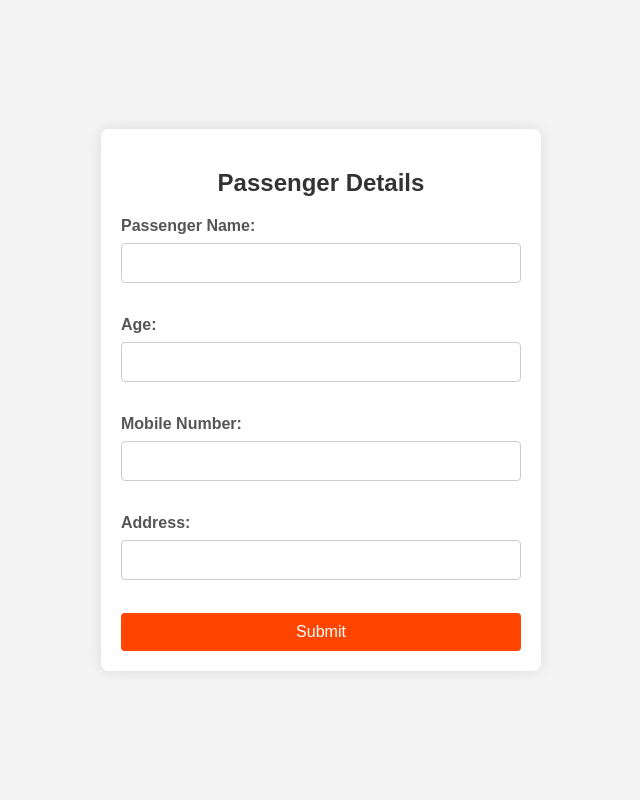
After one commit to Sivaak11/BusBooking, a Java web app: page /bookSeat.jsp in a window 1280 px wide. The commit adds this page. Shown: the whole page, without its empty margins (319-959 px from the left). Run offline with Tomcat 11, a stand-in JSP engine, Linux system fonts and the light colour scheme.

Commit message:
almost over

```diff
--- a/BusBooking/src/main/java/com/vast/dao/IBusDao.java
+++ b/BusBooking/src/main/java/com/vast/dao/IBusDao.java
@@ -11,6 +11,6 @@ public interface IBusDao {
 	List<Bus> findBuses(String departure, String arrival) throws NotFoundException  ;
 
 
-	List<Seats> getAvailableSeats(String busNumber) throws NotFoundException, SQLException;
+	List<Seats> getAvailableSeats(String busNumber) throws NotFoundException;
 
 }
--- a/BusBooking/src/main/webapp/WEB-INF/action.xml
+++ b/BusBooking/src/main/webapp/WEB-INF/action.xml
@@ -1,4 +1,5 @@
 <?xml version="1.0"?>
 <actions>
 	<action uri="/findbus" class="com.vast.web.FindBuses" />
+	<action uri="/viewSeat" class="com.vast.web.SeatAvailable" />
 </actions>
--- a/BusBooking/src/main/webapp/WEB-INF/web.xml
+++ b/BusBooking/src/main/webapp/WEB-INF/web.xml
@@ -20,6 +20,7 @@
 	<servlet-mapping>
 		<servlet-name>showbus</servlet-name>
 		<url-pattern>/findbus</url-pattern>
+		<url-pattern>/viewSeat</url-pattern>
 	</servlet-mapping>
 
 </web-app>
--- /dev/null
+++ b/BusBooking/src/main/webapp/bookSeat.jsp
@@ -0,0 +1,28 @@
+<!DOCTYPE html>
+<html lang="en">
+<head>
+    <meta charset="UTF-8">
+    <meta name="viewport" content="width=device-width, initial-scale=1.0">
+    <title>Passenger Details</title>
+    <link rel="stylesheet" href="style.css">
+</head>
+<body>
+
+    <form method="post">
+        <h2>Passenger Details</h2>
+        <label for="name">Passenger Name:</label>
+        <input type="text" id="name" name="name"><br><br>
+
+        <label for="age">Age:</label>
+        <input type="number" id="age" name="age"  min="2" ><br><br>
+
+        <label for="mobile">Mobile Number:</label>
+        <input type="tel" id="mobile" name="mobile" pattern="[0-9]{10}"><br><br>
+
+        <label for="address">Address:</label>
+        <input type="text" id="address" name="address" ><br><br>
+
+        <button type="submit">Submit</button>
+    </form>
+</body>
+</html>
--- /dev/null
+++ b/BusBooking/src/main/webapp/style.css
@@ -0,0 +1,67 @@
+body {
+    font-family: Arial, sans-serif;
+    background-color: #f4f4f4;
+    margin: 0;
+    padding: 0;
+    display: flex;
+    justify-content: center;
+    align-items: center;
+    height: 100vh;
+}
+
+h2 {
+    text-align: center;
+    margin-bottom: 20px;
+    color: #333;
+}
+
+form {
+    background-color: #fff;
+    padding: 20px;
+    border-radius: 8px;
+    box-shadow: 0 0 15px rgba(0, 0, 0, 0.1);
+    max-width: 400px;
+    width: 100%;
+}
+
+label {
+    font-weight: bold;
+    display: block;
+    margin-bottom: 8px;
+    color: #555;
+}
+
+input[type="text"],
+input[type="number"],
+input[type="tel"] {
+    width: 100%;
+    padding: 10px;
+    margin-bottom: 15px;
+    border: 1px solid #ccc;
+    border-radius: 4px;
+    box-sizing: border-box;
+    font-size: 16px;
+}
+
+input[type="text"]:focus,
+input[type="number"]:focus,
+input[type="tel"]:focus {
+    border-color: #FF4500;
+    outline: none;
+}
+
+button {
+    width: 100%;
+    padding: 10px;
+    background-color: #FF4500;
+    border: none;
+    border-radius: 4px;
+    color: white;
+    font-size: 16px;
+    cursor: pointer;
+    transition: background-color 0.3s;
+}
+
+button:hover {
+    background-color: #FFAE19;
+}
```
Also changed, not shown: BusBooking/src/main/java/com/vast/dao/DbBusDao.java (+9 -8 lines), BusBooking/src/main/java/com/vast/web/SeatAvailable.java (+9 -10 lines), BusBooking/src/main/webapp/availableSeats.jsp (+76 -1 lines), BusBooking/src/main/webapp/payment.jsp (added, +15 -0 lines).
